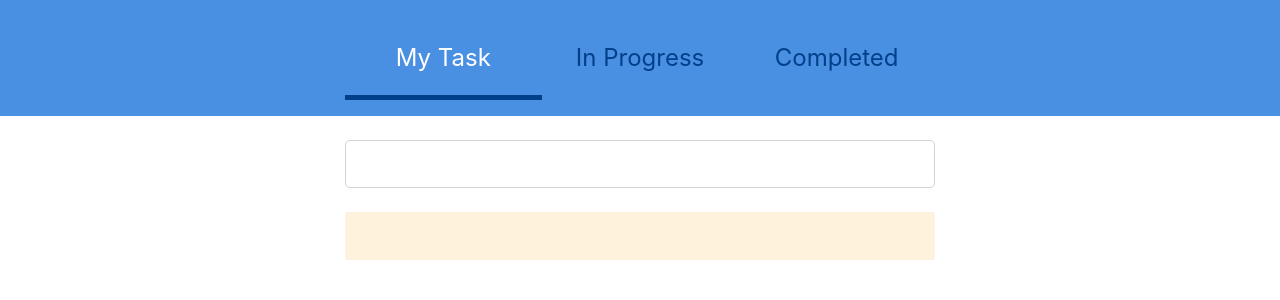
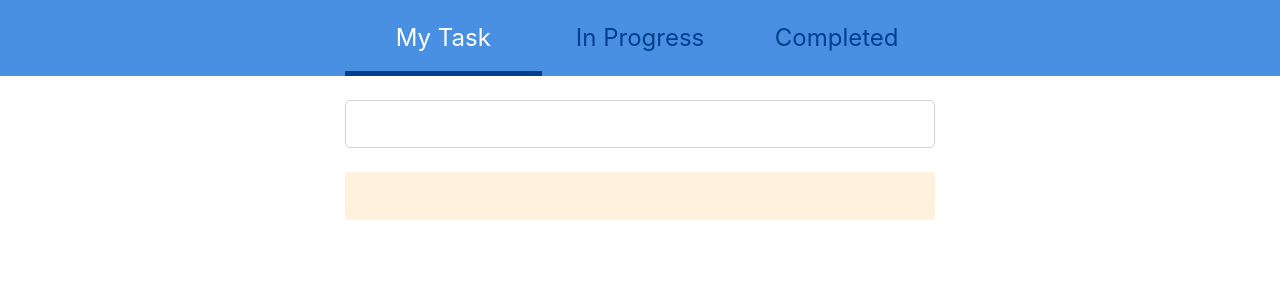
Before and after one commit to ajdfajdfl2003/f2e-practice-todolist, a Vue app: page / in a window 1280 px wide. Shown: the top 300 px of the page. Built offline with nearby package versions, Linux system fonts and the light colour scheme.

Commit message:
modify todo-nav

```diff
--- a/src/App.vue
+++ b/src/App.vue
@@ -1,6 +1,6 @@
 <template>
   <div id="app">
-    <div class="d-flex bg-primary py-3">
+    <div class="bg-primary">
       <div class="container justify-content-between d-flex todo-nav">
         <a href="#" class="active">My Task</a>
         <a href="#">In Progress</a>
@@ -13,7 +13,7 @@
       </div>
 
       <div class="mt-4">
-        <div  class="todo-item">
+        <div class="todo-item">
           <div class="todo-header"></div>
         </div>
       </div>
@@ -36,15 +36,13 @@
       font-size: 1.5rem;
       text-decoration: none;
       display: block;
-    padding-top: 24px;
-    padding-bottom: 24px;
+      padding-top: 20px;
+      padding-bottom: 20px;
       flex: 1;
       text-align: center;
-    &:active, &:hover, &.active{
+      &:active, &:hover, &.active {
+        color: white;
         box-shadow: 0 -5px $darn-primary inset;
-    }
-    &.active {
-      color: white;
       }
     }
   }
```
Lines whose indentation alone changed are shown as unchanged.
